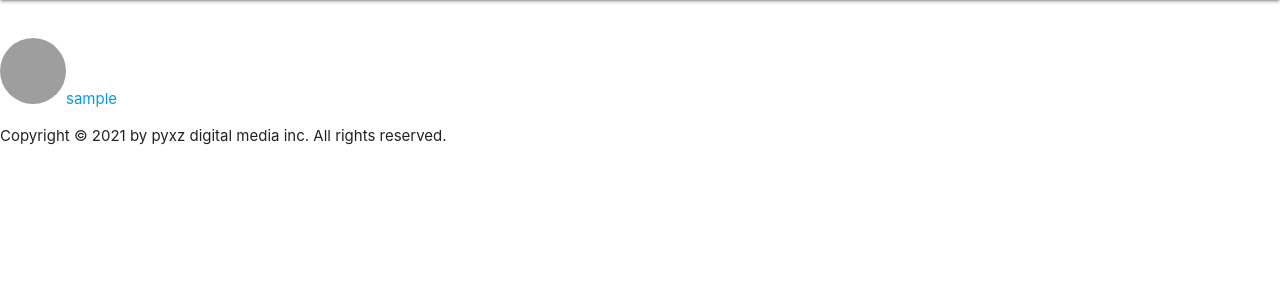
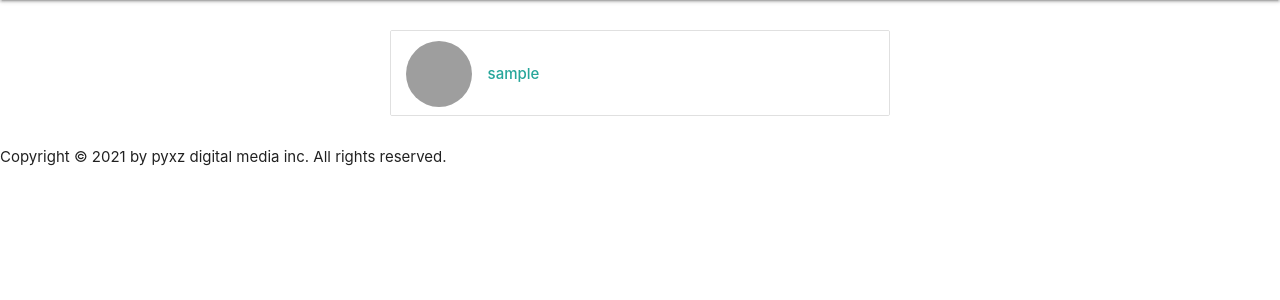
Before and after one commit to tiree24/Pyxz, a Django app: template templates/users_page.html in a window 1280 px wide. Shown: the part 112-412 px from the top of the page. Run offline with Django 3.2, Linux system fonts and the light colour scheme; the template is opened without the code that fills it: most values are stand-ins (such as "Sample title", 1, 10 or a date in 2020); some libraries are stand-ins or nearby versions; grey boxes are pictures that could not be loaded.

Commit message:
worked on user page css and styling

```diff
--- a/templates/users_page.html
+++ b/templates/users_page.html
@@ -1,17 +1,41 @@
-{% extends 'base.html' %}{% block content %}{% load static %} {% for user in displayuser %}
+{% extends 'base.html' %}{% block content %}{% load static %}
+
+<head>
+  <style>
+    #user_container{
+      display:flex;
+      justify-content:center;
+    }
+    #usr_box{
+      display:flex;
+      padding-top: 7px;
+      align-items: center;
+    }
+  </style>
+</head>
+
+
 <br>
-<div>
-  <a href="/profile/{{user.id}}/">
+{% for user in displayuser %}
+<div id='user_container'>
+
+  <div class="collection" style='width: 500px;'>
+    <a  href="/profile/{{user.id}}/"  class="collection-item avatar">
       <ul>
-      <li>
+        <li id='usr_box'>
           <img
             class="circle"
             style="height: 66px; width: 66px"
             src="{% static user.profile_pyxz %}"
             alt="profile picture"
-        />{{ user.username }}
+          />
+          <span class="title">.</span>
+          <strong>
+            <p style='margin-left:20px;'>{{ user.username }}</p>
+          </strong>
         </li>
       </ul>
     </a>
   </div>
+</div>
 {% endfor %}{% endblock %}
```
Lines whose indentation alone changed are shown as unchanged.
